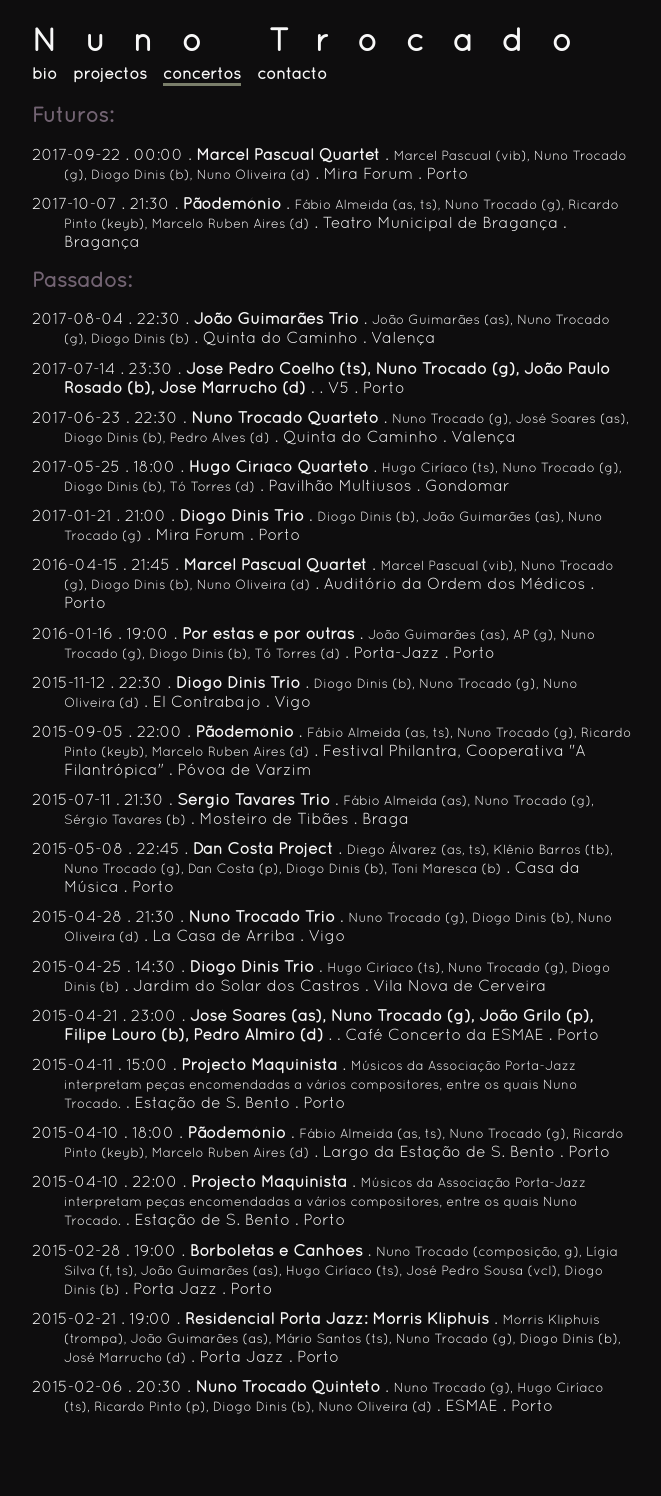
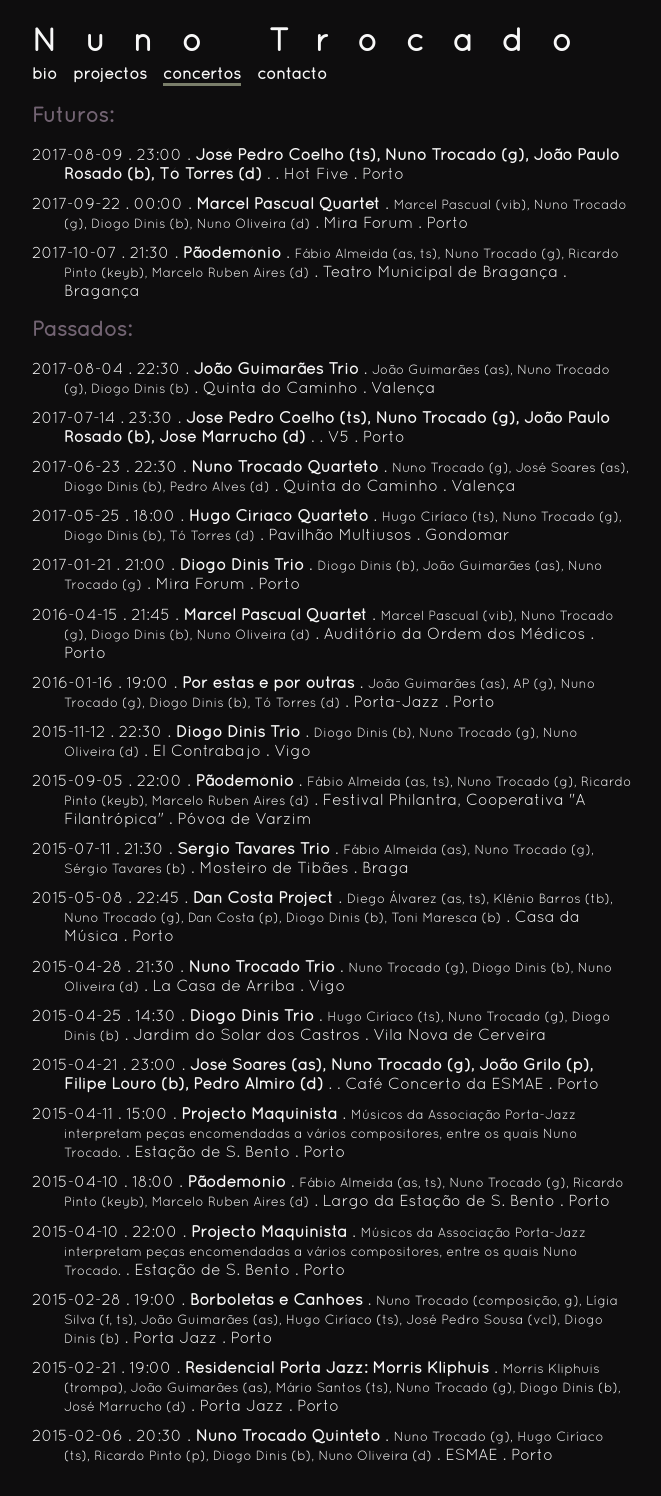
Before and after one commit to ntrocado/ntrocado.github.io, a Jekyll site: the page built from concertos.html, in a window 1280 px wide. Shown: the whole page, without its empty margins (308-969 px from the left). Built offline with Jekyll 4.4.1, drawn with Linux system fonts in a browser that asks for light colours; before the commit the page ends 1447 px from its top, so only the background shows below that.

Commit message:
Actualização da agenda.

```diff
--- a/_data/concertos.yml
+++ b/_data/concertos.yml
@@ -120,6 +120,12 @@
   cidade: Valença
   membros: João Guimarães (as), Nuno Trocado (g), Diogo Dinis (b)
 
+- datahora: 2017-08-09 23:00:00 +0100
+  projecto: José Pedro Coelho (ts), Nuno Trocado (g), João Paulo Rosado (b), Tó Torres (d)
+  local: Hot Five
+  cidade: Porto
+  membros:
+
 - datahora: 2017-09-22 00:00:00 +0100
   projecto: Marcel Pascual Quartet
   local: Mira Forum
```
